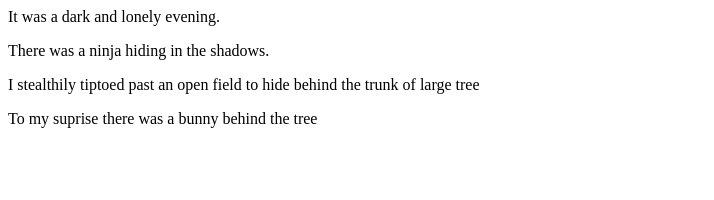
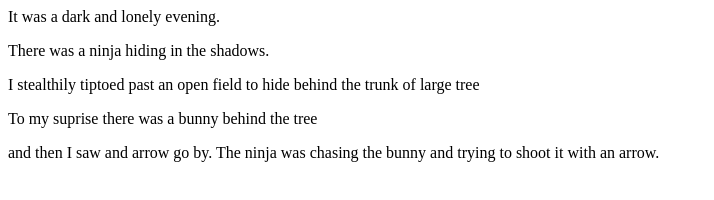
Before and after one commit to rhodara/fireside-story, a plain HTML site: page index.html in a window 1280 px wide. Shown: the whole page, without its empty margins (0-714 px from the left). Drawn offline with Linux system fonts and the light colour scheme.

Commit message:
4th line

```diff
--- a/index.html
+++ b/index.html
@@ -4,5 +4,6 @@
         <p> There was a ninja hiding in the shadows.</p>
         <p> I stealthily tiptoed past an open field to hide behind the trunk of large tree</p>
         <p> To my suprise there was a bunny behind the tree</p>
+        <p> and then I saw and arrow go by. The ninja was chasing the bunny and trying to shoot it with an arrow. </p>
     </body>
 </html>
```
